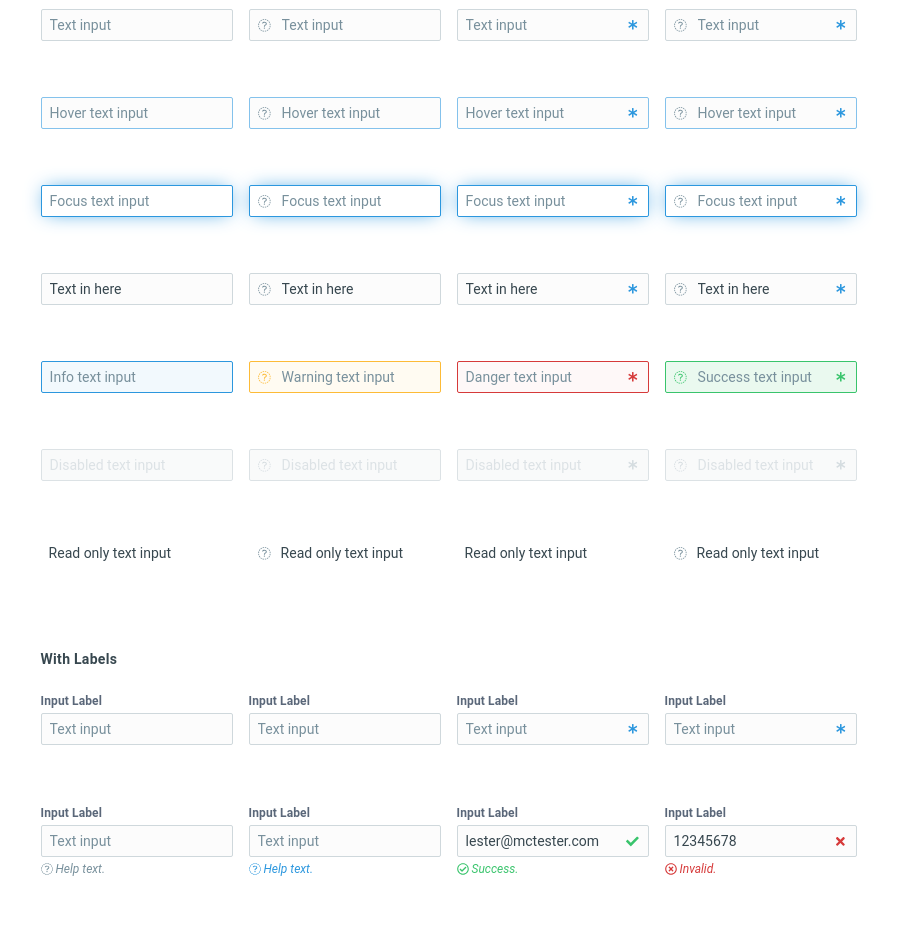
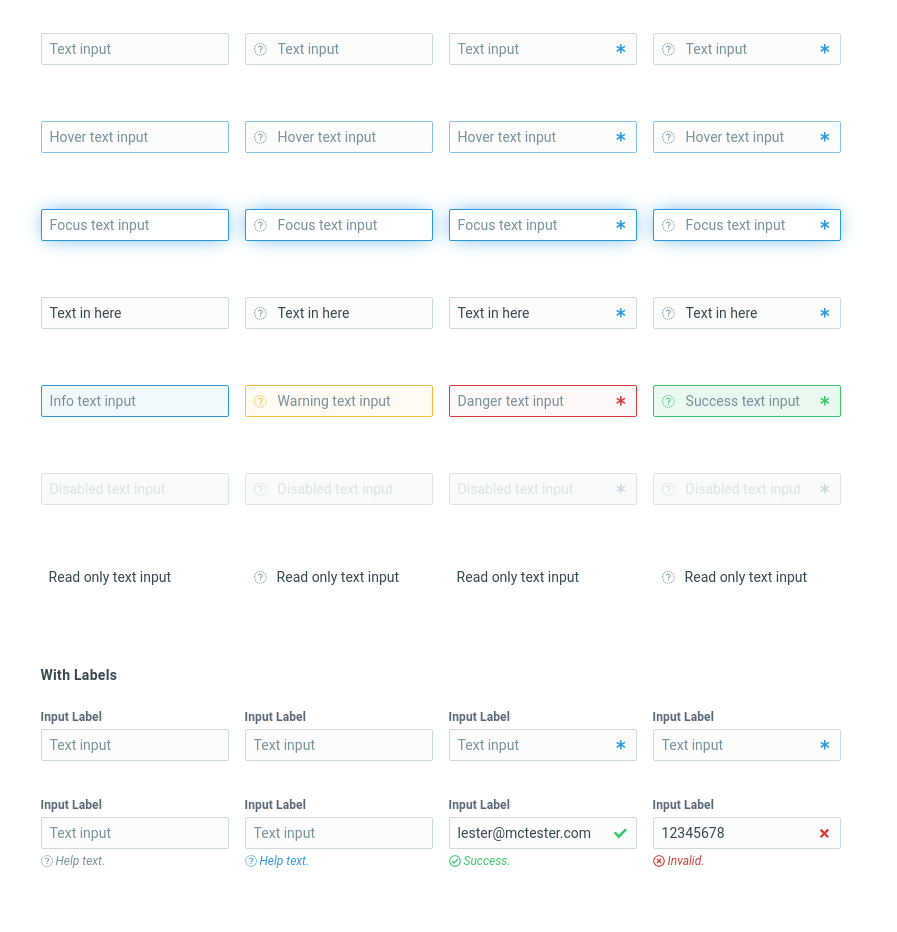
Before and after one commit to arthurra/style-guide, a website: page src/index.html in a window 1280 px wide. Shown: the part 1657-2589 px from the top of the page, without its empty margins (337-1234 px from the left). Drawn offline with nearby package versions, Linux system fonts and the light colour scheme; files that its build step writes are made by us from their sources.

Commit message:
Refactor form groups to use CSS grid layout

```diff
--- a/src/index.html
+++ b/src/index.html
@@ -62,178 +62,178 @@
       <div class="grid-columns">
         <!-- BASIC -->
         <div class="form-group">
-          <input class="form-input" type="text" name="" value="" placeholder="Text input">
+          <input class="form-group__input" type="text" name="" value="" placeholder="Text input">
         </div>
         <div class="form-group">
-          <div class="form-input-icon form-input-icon--prepend">
+          <input class="form-group__input form-group__input--icon-l" type="text" name="" value="" placeholder="Text input">
+          <div class="form-group__input-icon form-group__input-icon--left">
             <i class="far fa-user-alt"></i>
           </div>
-          <input class="form-input form-input--icon" type="text" name="" value="" placeholder="Text input">
         </div>
         <div class="form-group">
-          <div class="form-input-icon form-input-icon--append  form-input-icon--required">
+          <input class="form-group__input form-group__input--icon-r required" type="text" name="" value="" placeholder="Text input" required>
+          <div class="form-group__input-icon form-group__input-icon--right  form-group__input-icon--required">
             <i class="fas fa-asterisk"></i>
           </div>
-          <input class="form-input required" type="text" name="" value="" placeholder="Text input" required>
         </div>
         <div class="form-group">
-          <div class="form-input-icon form-input-icon--prepend">
+          <input class="form-group__input form-group__input--icon-lr required" type="text" name="" value="" placeholder="Text input" required>
+          <div class="form-group__input-icon form-group__input-icon--left">
             <i class="far fa-user-alt"></i>
           </div>
-          <div class="form-input-icon form-input-icon--append  form-input-icon--required">
+          <div class="form-group__input-icon form-group__input-icon--right  form-group__input-icon--required">
             <i class="fas fa-asterisk"></i>
           </div>
-          <input class="form-input form-input--icon required" type="text" name="" value="" placeholder="Text input" required>
         </div>
 
         <!-- HOVER -->
         <div class="form-group">
-          <input class="form-input form-input--hover" type="text" name="" value="" placeholder="Hover text input">
+          <input class="form-group__input form-group__input--hover" type="text" name="" value="" placeholder="Hover text input">
         </div>
         <div class="form-group">
-          <div class="form-input-icon form-input-icon--prepend">
+          <input class="form-group__input form-group__input--icon-l form-group__input--hover" type="text" name="" value="" placeholder="Hover text input">
+          <div class="form-group__input-icon form-group__input-icon--left">
             <i class="far fa-user-alt"></i>
           </div>
-          <input class="form-input form-input--icon form-input--hover" type="text" name="" value="" placeholder="Hover text input">
         </div>
         <div class="form-group">
-          <div class="form-input-icon form-input-icon--append  form-input-icon--required">
+          <input class="form-group__input form-group__input--icon-r form-group__input--hover required" type="text" name="" value="" placeholder="Hover text input" required>
+          <div class="form-group__input-icon form-group__input-icon--right  form-group__input-icon--required">
             <i class="fas fa-asterisk"></i>
           </div>
-          <input class="form-input form-input--hover required" type="text" name="" value="" placeholder="Hover text input" required>
         </div>
         <div class="form-group">
-          <div class="form-input-icon form-input-icon--prepend">
+          <input class="form-group__input form-group__input--icon-lr form-group__input--hover required" type="text" name="" value="" placeholder="Hover text input" required>
+          <div class="form-group__input-icon form-group__input-icon--left">
             <i class="far fa-user-alt"></i>
           </div>
-          <div class="form-input-icon form-input-icon--append  form-input-icon--required">
+          <div class="form-group__input-icon form-group__input-icon--right  form-group__input-icon--required">
             <i class="fas fa-asterisk"></i>
           </div>
-          <input class="form-input form-input--icon form-input--hover required" type="text" name="" value="" placeholder="Hover text input" required>
         </div>
 
         <!-- FOCUS -->
         <div class="form-group">
-          <input class="form-input form-input--focus" type="text" name="" value="" placeholder="Focus text input">
+          <input class="form-group__input form-group__input--focus" type="text" name="" value="" placeholder="Focus text input">
         </div>
         <div class="form-group">
-          <div class="form-input-icon form-input-icon--prepend">
+          <input class="form-group__input form-group__input--icon-l form-group__input--focus" type="text" name="" value="" placeholder="Focus text input">
+          <div class="form-group__input-icon form-group__input-icon--left">
             <i class="far fa-user-alt"></i>
           </div>
-          <input class="form-input form-input--icon form-input--focus" type="text" name="" value="" placeholder="Focus text input">
         </div>
         <div class="form-group">
-          <div class="form-input-icon form-input-icon--append  form-input-icon--required">
+          <input class="form-group__input form-group__input--icon-r form-group__input--focus required" type="text" name="" value="" placeholder="Focus text input" required>
+          <div class="form-group__input-icon form-group__input-icon--right  form-group__input-icon--required">
             <i class="fas fa-asterisk"></i>
           </div>
-          <input class="form-input form-input--focus required" type="text" name="" value="" placeholder="Focus text input" required>
         </div>
         <div class="form-group">
-          <div class="form-input-icon form-input-icon--prepend">
+          <input class="form-group__input form-group__input--icon-lr form-group__input--focus required" type="text" name="" value="" placeholder="Focus text input" required>
+          <div class="form-group__input-icon form-group__input-icon--left">
             <i class="far fa-user-alt"></i>
           </div>
-          <div class="form-input-icon form-input-icon--append  form-input-icon--required">
+          <div class="form-group__input-icon form-group__input-icon--right  form-group__input-icon--required">
             <i class="fas fa-asterisk"></i>
           </div>
-          <input class="form-input form-input--icon form-input--focus required" type="text" name="" value="" placeholder="Focus text input" required>
         </div>
 
         <!-- VALUE -->
         <div class="form-group">
-          <input class="form-input" type="text" name="" value="Text in here" placeholder="Text input">
+          <input class="form-group__input" type="text" name="" value="Text in here" placeholder="Text input">
         </div>
         <div class="form-group">
-          <div class="form-input-icon form-input-icon--prepend">
+          <input class="form-group__input form-group__input--icon-l" type="text" name="" value="Text in here" placeholder="Text input">
+          <div class="form-group__input-icon form-group__input-icon--left">
             <i class="far fa-user-alt"></i>
           </div>
-          <input class="form-input form-input--icon" type="text" name="" value="Text in here" placeholder="Text input">
         </div>
         <div class="form-group">
-          <div class="form-input-icon form-input-icon--append form-input-icon--required">
+          <input class="form-group__input form-group__input--icon-r required" type="text" name="" value="Text in here" placeholder="Text input" required>
+          <div class="form-group__input-icon form-group__input-icon--right form-group__input-icon--required">
             <i class="fas fa-asterisk"></i>
           </div>
-          <input class="form-input required" type="text" name="" value="Text in here" placeholder="Text input" required>
         </div>
         <div class="form-group">
-          <div class="form-input-icon form-input-icon--prepend">
+          <input class="form-group__input form-group__input--icon-lr required" type="text" name="" value="Text in here" placeholder="Text input" required>
+          <div class="form-group__input-icon form-group__input-icon--left">
             <i class="far fa-user-alt"></i>
           </div>
-          <div class="form-input-icon form-input-icon--append form-input-icon--required">
+          <div class="form-group__input-icon form-group__input-icon--right form-group__input-icon--required">
             <i class="fas fa-asterisk"></i>
           </div>
-          <input class="form-input form-input--icon required" type="text" name="" value="Text in here" placeholder="Text input" required>
         </div>
 
         <!-- STATES -->
         <div class="form-group form-group--info">
-          <input class="form-input" type="text" name="" value="" placeholder="Info text input">
+          <input class="form-group__input" type="text" name="" value="" placeholder="Info text input">
         </div>
         <div class="form-group form-group--warning">
-          <div class="form-input-icon form-input-icon--prepend">
+          <input class="form-group__input form-group__input--icon-l" type="text" name="" value="" placeholder="Warning text input">
+          <div class="form-group__input-icon form-group__input-icon--left">
             <i class="far fa-user-alt"></i>
           </div>
-          <input class="form-input form-input--icon" type="text" name="" value="" placeholder="Warning text input">
         </div>
         <div class="form-group form-group--danger">
-          <div class="form-input-icon form-input-icon--append  form-input-icon--required">
+          <input class="form-group__input form-group__input--icon-r required" type="text" name="" value="" placeholder="Danger text input" required>
+          <div class="form-group__input-icon form-group__input-icon--right  form-group__input-icon--required">
             <i class="fas fa-asterisk"></i>
           </div>
-          <input class="form-input required" type="text" name="" value="" placeholder="Danger text input" required>
         </div>
         <div class="form-group form-group--success">
-          <div class="form-input-icon form-input-icon--prepend">
+          <input class="form-group__input form-group__input--icon-lr required" type="text" name="" value="" placeholder="Success text input" required>
+          <div class="form-group__input-icon form-group__input-icon--left">
             <i class="far fa-user-alt"></i>
           </div>
-          <div class="form-input-icon form-input-icon--append  form-input-icon--required">
+          <div class="form-group__input-icon form-group__input-icon--right  form-group__input-icon--required">
             <i class="fas fa-asterisk"></i>
           </div>
-          <input class="form-input form-input--icon required" type="text" name="" value="" placeholder="Success text input" required>
         </div>
 
         <!-- DISABLED -->
         <div class="form-group form-group--disabled">
-          <input class="form-input" type="text" name="" value="" placeholder="Disabled text input" disabled>
+          <input class="form-group__input" type="text" name="" value="" placeholder="Disabled text input" disabled>
         </div>
         <div class="form-group form-group--disabled">
-          <div class="form-input-icon form-input-icon--prepend">
+          <input class="form-group__input form-group__input--icon-l" type="text" name="" value="" placeholder="Disabled text input" disabled>
+          <div class="form-group__input-icon form-group__input-icon--left">
             <i class="far fa-user-alt"></i>
           </div>
-          <input class="form-input form-input--icon" type="text" name="" value="" placeholder="Disabled text input" disabled>
         </div>
         <div class="form-group form-group--disabled">
-          <div class="form-input-icon form-input-icon--append  form-input-icon--required">
+          <input class="form-group__input form-group__input--icon-r required" type="text" name="" value="" placeholder="Disabled text input" required disabled>
+          <div class="form-group__input-icon form-group__input-icon--right  form-group__input-icon--required">
             <i class="fas fa-asterisk"></i>
           </div>
-          <input class="form-input required" type="text" name="" value="" placeholder="Disabled text input" required disabled>
         </div>
         <div class="form-group form-group--disabled">
-          <div class="form-input-icon form-input-icon--prepend">
+          <input class="form-group__input form-group__input--icon-lr required" type="text" name="" value="" placeholder="Disabled text input" required disabled>
+          <div class="form-group__input-icon form-group__input-icon--left">
             <i class="far fa-user-alt"></i>
           </div>
-          <div class="form-input-icon form-input-icon--append  form-input-icon--required">
+          <div class="form-group__input-icon form-group__input-icon--right  form-group__input-icon--required">
             <i class="fas fa-asterisk"></i>
           </div>
-          <input class="form-input form-input--icon required" type="text" name="" value="" placeholder="Disabled text input" required disabled>
         </div>
 
         <!-- READ ONLY -->
         <div class="form-group form-group--readonly">
-          <input class="form-input" type="text" name="" value="Read only text input" placeholder="" readonly>
+          <input class="form-group__input" type="text" name="" value="Read only text input" placeholder="" readonly>
         </div>
         <div class="form-group form-group--readonly">
-          <div class="form-input-icon form-input-icon--prepend">
+          <input class="form-group__input form-group__input--icon-l" type="text" name="" value="Read only text input" placeholder="" readonly>
+          <div class="form-group__input-icon form-group__input-icon--left">
             <i class="far fa-user-alt"></i>
           </div>
-          <input class="form-input form-input--icon" type="text" name="" value="Read only text input" placeholder="" readonly>
         </div>
         <div class="form-group form-group--readonly">
-          <input class="form-input" type="text" name="" value="Read only text input" placeholder="" readonly>
+          <input class="form-group__input" type="text" name="" value="Read only text input" placeholder="" readonly>
         </div>
         <div class="form-group form-group--readonly">
-          <div class="form-input-icon form-input-icon--prepend">
+          <input class="form-group__input form-group__input--icon-l" type="text" name="" value="Read only text input" placeholder="" readonly>
+          <div class="form-group__input-icon form-group__input-icon--left">
             <i class="far fa-user-alt"></i>
           </div>
-          <input class="form-input form-input--icon" type="text" name="" value="Read only text input" placeholder="" readonly>
         </div>
       </div>
 
@@ -241,63 +241,63 @@
       <div class="grid-columns">
         <!-- BASIC -->
         <div class="form-group">
-          <label for="input1"> Input Label </label>
-          <input id="input1" class="form-input" type="text" name="" value="" placeholder="Text input">
+          <label class="form-group__label" for="input1"> Input Label </label>
+          <input id="input1" class="form-group__input" type="text" name="" value="" placeholder="Text input">
         </div>
         <div class="form-group">
-          <label for="input2"> Input Label </label>
-          <input id="input2" class="form-input" type="text" name="" value="" placeholder="Text input">
+          <label class="form-group__label" for="input2"> Input Label </label>
+          <input id="input2" class="form-group__input" type="text" name="" value="" placeholder="Text input">
         </div>
         <div class="form-group">
-          <label for="input3"> Input Label </label>
-          <div class="form-input-icon form-input-icon--append  form-input-icon--required">
+          <label class="form-group__label" for="input3"> Input Label </label>
+          <input id="input3" class="form-group__input form-group__input--icon-r" type="text" name="" value="" placeholder="Text input" required>
+          <div class="form-group__input-icon form-group__input-icon--right  form-group__input-icon--required">
             <i class="fas fa-asterisk"></i>
           </div>
-          <input id="input3" class="form-input" type="text" name="" value="" placeholder="Text input" required>
         </div>
         <div class="form-group">
-          <label for="input4"> Input Label </label>
-          <div class="form-input-icon form-input-icon--append  form-input-icon--required">
+          <label class="form-group__label" for="input4"> Input Label </label>
+          <input id="input4" class="form-group__input form-group__input--icon-r" type="text" name="" value="" placeholder="Text input" required>
+          <div class="form-group__input-icon form-group__input-icon--right  form-group__input-icon--required">
             <i class="fas fa-asterisk"></i>
           </div>
-          <input id="input4" class="form-input" type="text" name="" value="" placeholder="Text input" required>
         </div>
 
         <!-- HELP TEXT -->
         <div class="form-group">
-          <label for="input1"> Input Label </label>
-          <input id="input5" class="form-input" type="text" name="" value="" placeholder="Text input" aria-describedby="help-block1">
-          <span id="help-block1" class="help-block">
+          <label class="form-group__label" for="input5"> Input Label </label>
+          <input id="input5" class="form-group__input" type="text" name="" value="" placeholder="Text input" aria-describedby="help-block1">
+          <span id="help-block1" class="form-group__help-block">
             <i class="far fa-info-circle"></i>
             Help text.
           </span>
         </div>
         <div class="form-group">
-          <label for="input2"> Input Label </label>
-          <input id="input2" class="form-input" type="text" name="" value="" placeholder="Text input" aria-describedby="help-block2">
-          <span id="help-block2" class="help-block help-block--info">
+          <label class="form-group__label" for="input6"> Input Label </label>
+          <input id="input6" class="form-group__input" type="text" name="" value="" placeholder="Text input" aria-describedby="help-block2">
+          <span id="help-block2" class="form-group__help-block form-group__help-block--info">
             <i class="far fa-info-circle"></i>
             Help text.
           </span>
         </div>
         <div class="form-group">
-          <label for="input3"> Input Label </label>
-          <div class="form-input-icon form-input-icon--append  form-input-icon--success">
+          <label class="form-group__label" for="input7"> Input Label </label>
+          <input id="input7" class="form-group__input form-group__input--icon-r" type="text" name="" value="lester@mctester.com" placeholder="Text input" required aria-describedby="help-block3">
+          <div class="form-group__input-icon form-group__input-icon--right  form-group__input-icon--success">
             <i class="fas fa-check"></i>
           </div>
-          <input id="input3" class="form-input" type="text" name="" value="lester@mctester.com" placeholder="Text input" required aria-describedby="help-block3">
-          <span id="help-block3" class="help-block help-block--success">
+          <span id="help-block3" class="form-group__help-block form-group__help-block--success">
             <i class="far fa-check-circle"></i>
             Success.
           </span>
         </div>
         <div class="form-group">
-          <label for="input4"> Input Label </label>
-          <div class="form-input-icon form-input-icon--append  form-input-icon--danger">
+          <label class="form-group__label" for="input8"> Input Label </label>
+          <input id="input8" class="form-group__input form-group__input--icon-r" type="text" name="" value="12345678" placeholder="Text input" required aria-describedby="help-block4">
+          <div class="form-group__input-icon form-group__input-icon--right  form-group__input-icon--danger">
             <i class="fas fa-times"></i>
           </div>
-          <input id="input4" class="form-input" type="text" name="" value="12345678" placeholder="Text input" required aria-describedby="help-block4">
-          <span id="help-block4" class="help-block help-block--danger">
+          <span id="help-block4" class="form-group__help-block form-group__help-block--danger">
             <i class="far fa-times-circle"></i>
             Invalid.
           </span>
--- a/src/styles/base/_forms.scss
+++ b/src/styles/base/_forms.scss
@@ -1,68 +1,112 @@
+// ---------------------------------- \\
+//             VARIABLES              \\
+// ---------------------------------- \\
+
 $input-height: $padding * 2;
-$help-text-height: $padding * 1.5;
+$label-height: $input-height * 0.75;
+$help-text-height: $label-height;
+
+
+// ---------------------------------- \\
+//              LAYOUT                \\
+// ---------------------------------- \\
+
+.form-group {
+  display: grid;
+  grid-template-rows: $label-height $input-height minmax($help-text-height, auto);
+  grid-template-columns: $input-height 1fr $input-height;
+  grid-template-areas:
+    "label label label"
+    "input-left-icon input input-right-icon"
+    "help-text help-text help-text";
+}
+
+.form-group__label {
+  grid-area: label;
+}
+
+.form-group__input {
+  grid-area: input-left-icon / input-left-icon / input-right-icon / input-right-icon;
+}
+
+.form-group__input-icon {
+  display: flex;
+}
+
+.form-group__input-icon--left {
+  grid-area: input-left-icon;
+}
+
+.form-group__input-icon--right {
+  grid-area: input-right-icon;
+}
+
+.form-group__help-block {
+  grid-area: help-text;
+}
+
+
+// ---------------------------------- \\
+//              DISPLAY               \\
+// ---------------------------------- \\
 
 .form-group {
   position: relative;
-  padding-bottom: $help-text-height;
-  margin-bottom: $padding;
+  margin-bottom: $half-padding;
 
   &--info {
-    .form-input {
+    .form-group__input {
       border-color: $color-info;
       background-color: lighten($color-info, 45%);
     }
 
-    .form-input-icon {
+    .form-group__input-icon {
       color: $color-info;
     }
   }
 
-
   &--warning {
-    .form-input {
+    .form-group__input {
       border-color: $color-warning;
       background-color: lighten($color-warning, 37%);
     }
 
-    .form-input-icon {
+    .form-group__input-icon {
       color: $color-warning;
     }
   }
 
 
   &--danger {
-    .form-input {
+    .form-group__input {
       border-color: $color-danger;
       background-color: lighten($color-danger, 45%);
     }
 
-    .form-input-icon {
+    .form-group__input-icon {
       color: $color-danger;
     }
   }
 
 
   &--success {
-    .form-input {
+    .form-group__input {
       border-color: $color-success;
       background-color: lighten($color-success, 45%);
     }
 
-    .form-input-icon {
+    .form-group__input-icon {
       color: $color-success;
     }
   }
 
-  &--disabled .form-input-icon {
+  &--disabled .form-group__input-icon {
     color: $gray;
   }
 }
 
-.form-input {
+.form-group__input {
   display: block;
-  min-width: 12rem;
-  width: 100%;
-  height: $input-height;
   padding: 0 $half-padding;
   line-height: $input-height;
   font: $p;
@@ -77,12 +121,12 @@ $help-text-height: $padding * 1.5;
   }
 
   &:hover,
-  &.form-input--hover {
+  &.form-group__input--hover {
     border-color: lighten($color-secondary, 20%);
   }
 
   &:focus,
-  &.form-input--focus {
+  &.form-group__input--focus {
     background-color: #fff;
     border-color: $color-secondary;
     box-shadow: 0 0 20px -5px $color-secondary;
@@ -107,42 +151,39 @@ $help-text-height: $padding * 1.5;
     }
   }
 
-  &--icon {
-    padding-left: $padding * 2;
+  &--icon-l {
+    padding-left: $input-height;
+  }
+
+  &--icon-r {
+    padding-right: $input-height;
+  }
+
+  &--icon-lr {
+    padding-left: $input-height;
+    padding-right: $input-height;
   }
 }
 
-.form-input-icon {
+.form-group__input-icon {
   display: flex;
+  position: relative;
   align-items: center;
   justify-content: center;
-  position: absolute;
-  bottom: $help-text-height;
-  width: $input-height;
-  height: $input-height;
   font-size: 0.8em;
   color: $light-text-color;
-}
 
-.form-input-icon--prepend {
-  left: 0;
-}
-
-.form-input-icon--append {
-  right: 0;
-}
-
-.form-input-icon--success {
+  &--success {
     color: $color-success;
   }
 
-.form-input-icon--danger {
+  &--danger {
     color: $color-danger;
   }
 
-.form-input-icon--required {
+  &--required {
+    color: $color-info;
     font-size: 0.6em;
-  color: $color-secondary;
 
     &:before {
       display: block;
@@ -184,10 +225,10 @@ $help-text-height: $padding * 1.5;
       }
     }
   }
+}
 
-.help-block {
+.form-group__help-block {
   display: inline-block;
-  position: absolute;
   font: $h6;
   line-height: $help-text-height;
   color: $light-text-color;
--- a/src/styles/layout/_grid.scss
+++ b/src/styles/layout/_grid.scss
@@ -27,5 +27,5 @@ main {
   // grid-auto-flow: column;
   // grid-auto-columns: auto-fill;
   grid-template-columns: repeat( 4, 1fr );
-  grid-gap: $padding;
+  grid-gap: 0 $padding;
 }
```
Also changed, not shown: build/index.html, build/stylesheets/main.css, 1 other file. Lines whose indentation alone changed are shown as unchanged.
